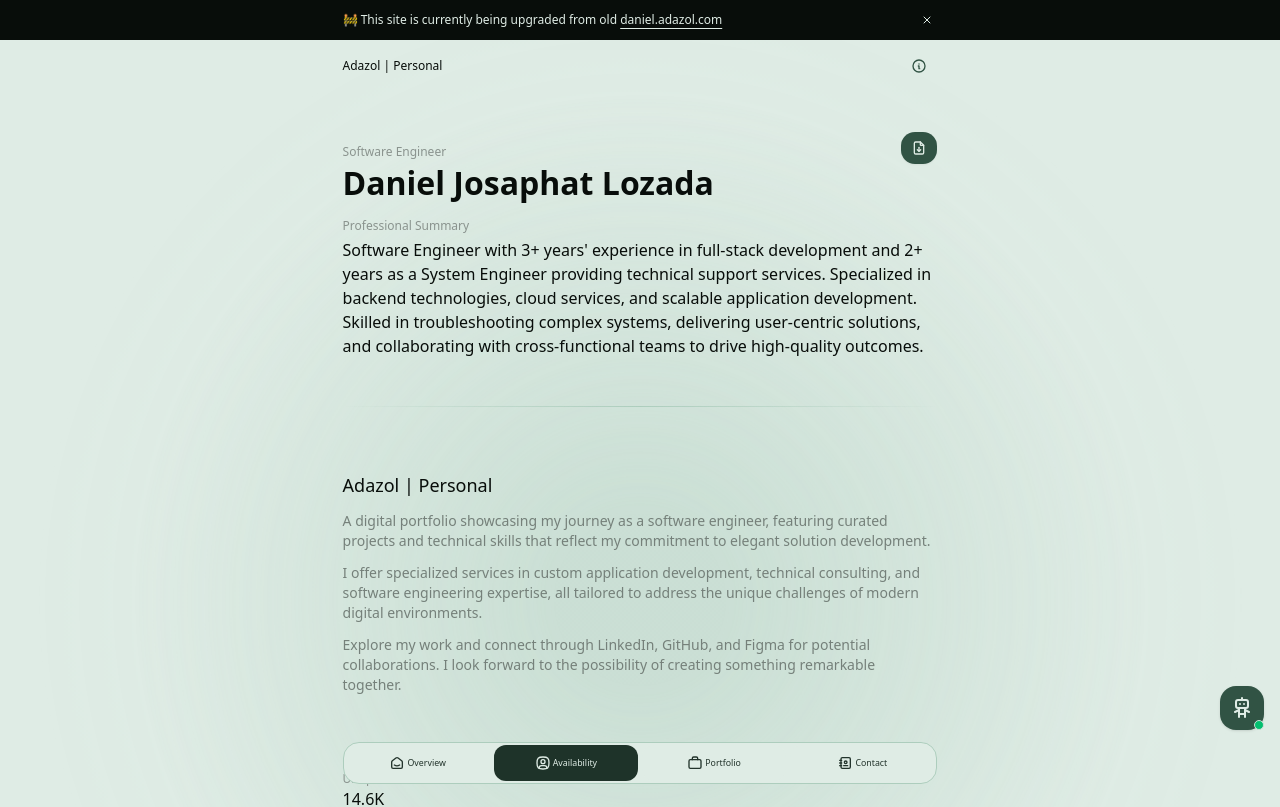
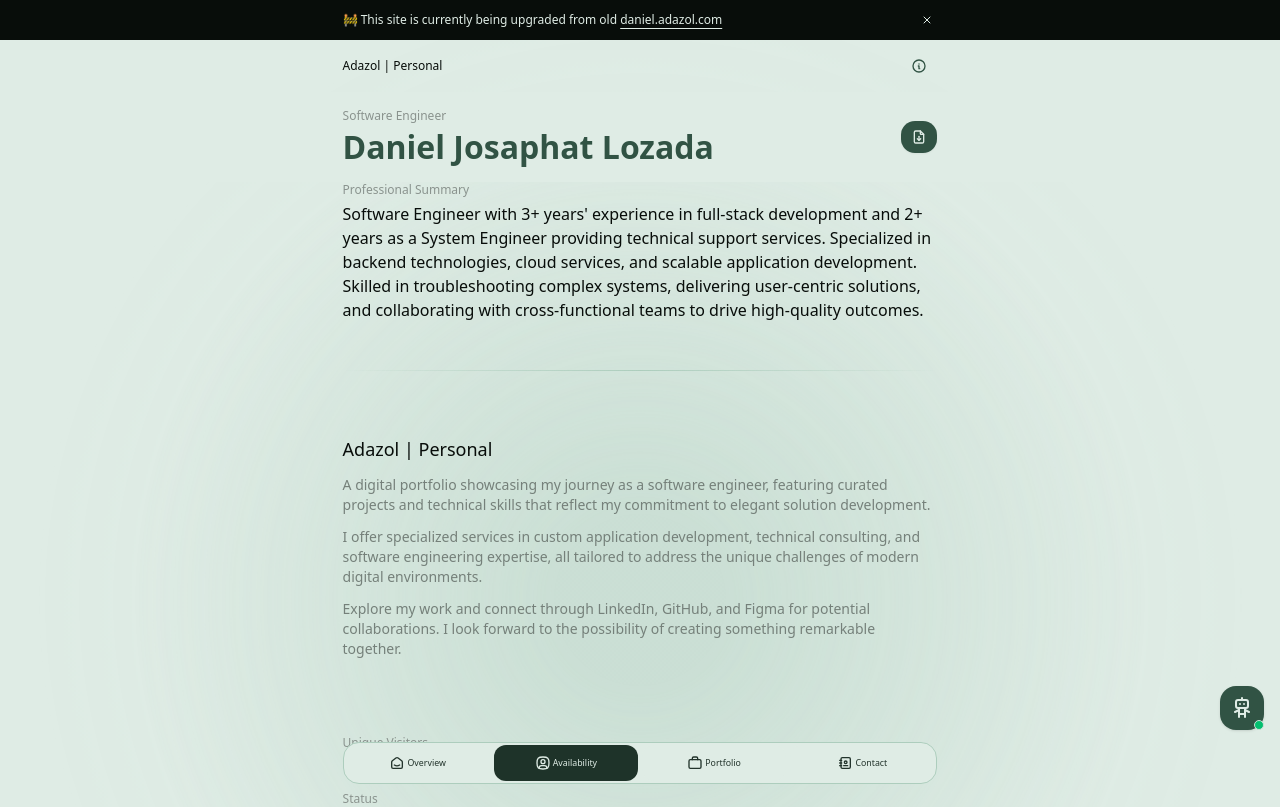
Before and after one commit to adazol123/adazolhub-personal-v3, a Next.js app: page /availability in a window 1280 px wide. Shown: the top 807 px of the page. Built offline with nearby package versions, Linux system fonts and the light colour scheme.

Commit message:
feat: make availability header section bleed full width and update styles

```diff
--- a/src/app/(personal)/availability/_components/heading.tsx
+++ b/src/app/(personal)/availability/_components/heading.tsx
@@ -16,17 +16,17 @@ const HeadingSection = () => {
 
   // Interpolate background color from transparent to black
   const backgroundColor = useTransform(
-    scrollY,
+    debouncedScrollY,
     [10, 100],
-    ['rgba(255,255,255,0)', 'oklch(0.931 0.016 164)']
+    ['rgba(223,236,229,0.02)', 'rgba(223,236,229,1)']
   )
 
   // Interpolate backdrop blur
-  //   const backdropBlur = useTransform(
-  //     scrollY,
-  //     [0, 100],
-  //     ['blur(0px)', 'blur(10px)']
-  //   )
+  const backdropBlur = useTransform(
+    debouncedScrollY,
+    [0, 100],
+    ['blur(1px)', 'blur(3px)']
+  )
 
   // Interpolate font size and description position
   const fontSize = useTransform(debouncedScrollY, [19, 20], ['2rem', '1rem'])
@@ -34,22 +34,27 @@ const HeadingSection = () => {
   // const opacityDescriptionTransition = useTransform(debouncedScrollY, [2, 100], ["1", "0"])
 
   return (
+    <>
+      <div className='bg-background sticky top-0 py-4 gap-6 transition-all z-20 -mx-4 px-4'>
         <motion.div
-      className='flex mt-6 justify-between items-baseline bg-forest-green-50 sticky top-0 container max-w-prose mx-auto py-4 gap-6 transition-all'
+          id='heading__container'
+          className='flex w-full justify-between max-w-prose mx-auto items-center container '
           style={{
-        zIndex: 20,
-        backgroundColor
+            backgroundColor,
             // WebkitBackdropFilter: backdropBlur, // For Safari support
-        // backdropFilter: backdropBlur
+            backdropFilter: backdropBlur
           }}
         >
           <header aria-label='Information'>
-        <h3 aria-label='Role' className='text-xs text-neutral-400 mb-1'>
+            <h3
+              aria-label='Job Description'
+              className='text-xs text-neutral-400 mb-1'
+            >
               {infoPayload.job}
             </h3>
             <motion.h1
               aria-label='Name'
-          className='font-bold text-3xl transition-all antialiased animate-collapsible-down'
+              className='font-extrabold text-3xl transition-all antialiased animate-collapsible-down text-forest-green-700'
               style={{ fontSize }}
             >
               {infoPayload.name}
@@ -63,6 +68,8 @@ const HeadingSection = () => {
             </Button>
           </div>
         </motion.div>
+      </div>
+    </>
   )
 }
 
```
Lines whose indentation alone changed are shown as unchanged.
